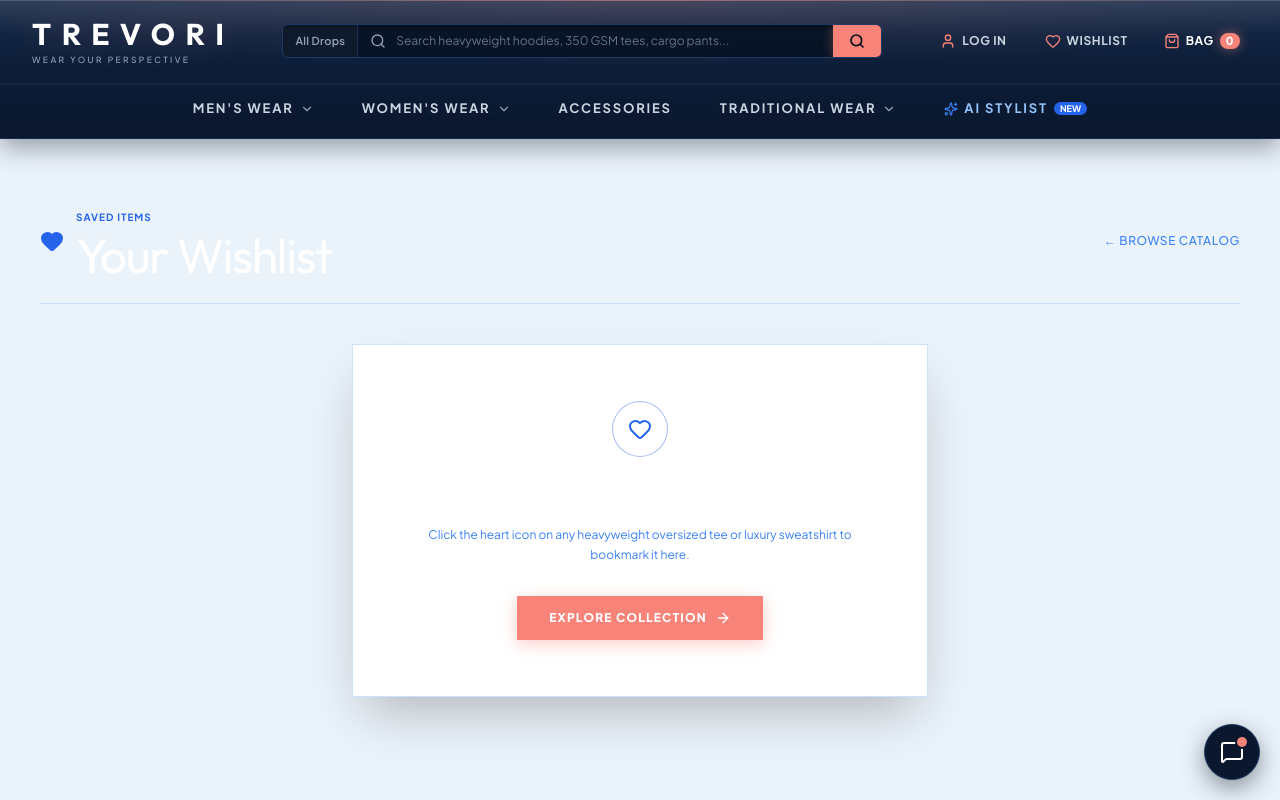
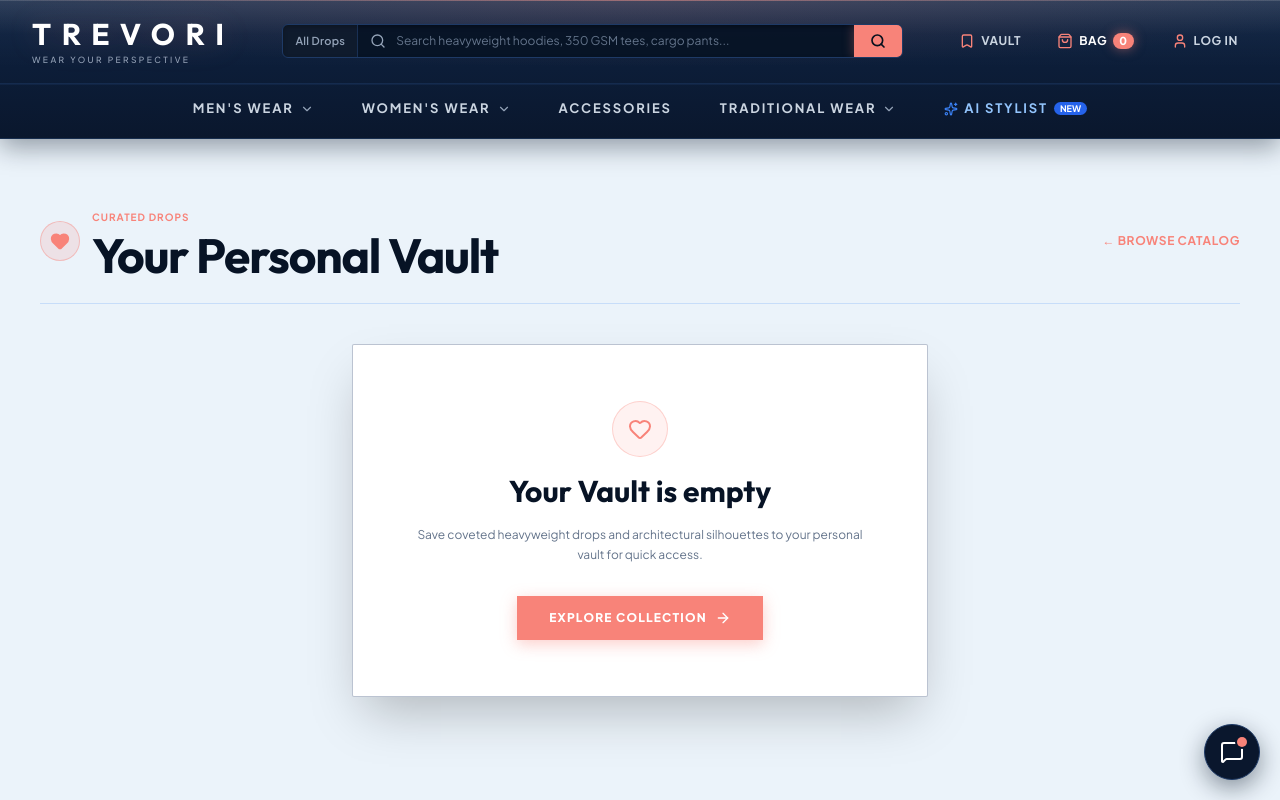
Before and after one commit to pranavavadhanula/trenzio-storefront, a React (Vite) app: page /wishlist in a window 1280 px wide. Shown: the top 800 px of the page. Built offline with nearby package versions, Linux system fonts and the light colour scheme.

Commit message:
feat: position Login at right-most edge of navbar and elevate Wishlist to exclusive luxury 'Vault'

```diff
--- a/src/components/Footer.tsx
+++ b/src/components/Footer.tsx
@@ -106,7 +106,7 @@ export const Footer: React.FC = () => {
                 <Link to="/cart" className="hover:text-[#F88379] transition-colors">Shopping Bag</Link>
               </li>
               <li>
-                <Link to="/wishlist" className="hover:text-[#F88379] transition-colors">Saved Wishlist</Link>
+                <Link to="/wishlist" className="hover:text-[#F88379] transition-colors">Personal Vault</Link>
               </li>
               <li>
                 <Link to="/try-on" className="hover:text-[#F88379] transition-colors">Virtual 3D Studio</Link>
--- a/src/components/Navbar.tsx
+++ b/src/components/Navbar.tsx
@@ -1,5 +1,5 @@
 import React, { useState, useEffect, useRef } from 'react';
-import { ShoppingBag, ChevronDown, Menu, X, Search, Heart, User, Sparkles } from 'lucide-react';
+import { ShoppingBag, ChevronDown, Menu, X, Search, Heart, Bookmark, User, Sparkles } from 'lucide-react';
 import { Link, useLocation } from 'react-router-dom';
 import { useShop } from '../context/ShopContext';
 
@@ -174,21 +174,9 @@ export const Navbar: React.FC = () => {
           </button>
         </form>
 
-        {/* Right: Actions (Account, Wishlist, Bag) */}
+        {/* Right: Actions (Vault, Bag, Account/Log In - Log In situated at the right-most edge) */}
         <div className="flex items-center space-x-2 sm:space-x-5 flex-shrink-0">
-          {/* Account / Log In */}
-          <Link
-            to={isLoggedIn ? "/account" : "/login"}
-            className="hidden sm:flex relative items-center gap-1.5 text-[#CBD5E1] hover:text-[#F88379] transition-all px-2.5 py-1.5 rounded-sm hover:bg-white/[0.06] cursor-pointer font-sans text-xs font-bold tracking-wider"
-            title={isLoggedIn ? `Account (${user?.name})` : "Customer Log In or Register"}
-          >
-            <User className="w-4 h-4 text-[#F88379]" />
-            <span>
-              {isLoggedIn ? 'ACCOUNT' : 'LOG IN'}
-            </span>
-          </Link>
-
-          {/* Wishlist */}
+          {/* Vault (Renamed from generic Wishlist to exclusive luxury Vault) */}
           <Link
             to="/wishlist"
             onClick={(e) => {
@@ -198,10 +186,10 @@ export const Navbar: React.FC = () => {
               }
             }}
             className="relative flex items-center gap-1.5 text-[#CBD5E1] hover:text-[#F88379] transition-all px-2 py-1.5 rounded-sm hover:bg-white/[0.06] cursor-pointer font-sans text-xs font-bold tracking-wider"
-            title="Wishlist (Right click to open in new tab)"
+            title="Trevori Vault (Right click to open in new tab)"
           >
-            <Heart className="w-4 h-4 text-[#F88379]" />
-            <span className="hidden sm:inline">WISHLIST</span>
+            <Bookmark className="w-4 h-4 text-[#F88379]" />
+            <span className="hidden sm:inline">VAULT</span>
             {wishlist.length > 0 && (
               <span className="text-white font-bold text-xs bg-[#F88379] px-1.5 py-0.2 rounded-full shadow-[0_0_10px_rgba(248,131,121,0.5)]">
                 ({wishlist.length})
@@ -225,6 +213,18 @@ export const Navbar: React.FC = () => {
             <span className="hidden sm:inline">BAG</span>
             <span className="px-1.5 py-0.2 rounded-full bg-[#F88379] text-white font-black text-[11px] font-sans shadow-[0_0_12px_rgba(248,131,121,0.5)]">
               {cartCount}
+            </span>
+          </Link>
+
+          {/* Account / Log In - RIGHT-MOST OF THE ENTIRE PAGE */}
+          <Link
+            to={isLoggedIn ? "/account" : "/login"}
+            className="flex relative items-center gap-1.5 text-[#CBD5E1] hover:text-[#F88379] transition-all px-2 sm:px-2.5 py-1.5 rounded-sm hover:bg-white/[0.06] cursor-pointer font-sans text-xs font-bold tracking-wider"
+            title={isLoggedIn ? `Account (${user?.name})` : "Customer Log In or Register"}
+          >
+            <User className="w-4 h-4 text-[#F88379]" />
+            <span className="hidden sm:inline">
+              {isLoggedIn ? 'ACCOUNT' : 'LOG IN'}
             </span>
           </Link>
         </div>
@@ -567,6 +567,27 @@ export const Navbar: React.FC = () => {
 
           <div className="space-y-2 border-b border-[#1E3A66] pb-4">
             <Link
+              to="/wishlist"
+              onClick={() => {
+                setMobileMenuOpen(false);
+                setIsWishlistOpen(true);
+              }}
+              className="text-xs uppercase tracking-wider text-[#CBD5E1] hover:text-[#F88379] font-bold flex items-center justify-between"
+            >
+              <div className="flex items-center gap-2">
+                <Bookmark className="w-4 h-4 text-[#F88379]" />
+                <span>MY VAULT</span>
+              </div>
+              {wishlist.length > 0 && (
+                <span className="text-[10px] text-white bg-[#F88379] px-2 py-0.5 rounded-full font-bold">
+                  {wishlist.length}
+                </span>
+              )}
+            </Link>
+          </div>
+
+          <div className="space-y-2 border-b border-[#1E3A66] pb-4">
+            <Link
               to={isLoggedIn ? "/account" : "/login"}
               onClick={() => setMobileMenuOpen(false)}
               className="text-xs uppercase tracking-wider text-[#F88379] font-bold flex items-center justify-between"
--- a/src/components/ProductCard.tsx
+++ b/src/components/ProductCard.tsx
@@ -84,7 +84,7 @@ export const ProductCard: React.FC<ProductCardProps> = ({ product }) => {
                 ? 'bg-[#F88379] border-[#F88379] text-white shadow-[0_2px_10px_rgba(248,131,121,0.5)]'
                 : 'bg-[#07111E]/80 border-[#1E3A66] text-white hover:text-[#F88379] hover:border-[#F88379]'
             }`}
-            title="Wishlist"
+            title={isSaved ? "Saved in Vault" : "Save to Vault"}
           >
             <Heart className={`w-3.5 h-3.5 ${isSaved ? 'fill-white' : ''}`} />
           </button>
--- a/src/components/ProductDetailModal.tsx
+++ b/src/components/ProductDetailModal.tsx
@@ -51,12 +51,12 @@ export const ProductDetailModal: React.FC = () => {
             onClick={() => toggleWishlist(selectedProduct.id)}
             className={`w-9 h-9 rounded-full border flex items-center justify-center transition-all cursor-pointer ${
               isSaved
-                ? 'bg-[#2563EB] border-[#2563EB] text-black shadow-[0_0_12px_rgba(212,255,0,0.4)]'
-                : 'bg-white/[0.05] border-white/15 text-[#FFFFFF] hover:text-[#2563EB] hover:border-[#2563EB]'
+                ? 'bg-[#F88379] border-[#F88379] text-white shadow-[0_0_12px_rgba(248,131,121,0.5)]'
+                : 'bg-white/[0.05] border-white/15 text-[#FFFFFF] hover:text-[#F88379] hover:border-[#F88379]'
             }`}
-            title="Wishlist"
+            title={isSaved ? "Saved in Vault" : "Save to Vault"}
           >
-            <Heart className={`w-4 h-4 ${isSaved ? 'fill-black' : ''}`} />
+            <Heart className={`w-4 h-4 ${isSaved ? 'fill-white' : ''}`} />
           </button>
 
           <button
--- a/src/components/WishlistDrawer.tsx
+++ b/src/components/WishlistDrawer.tsx
@@ -1,5 +1,5 @@
 import React from 'react';
-import { X, Heart, Trash2, ArrowRight, ShoppingBag } from 'lucide-react';
+import { X, Heart, Bookmark, Trash2, ArrowRight, ShoppingBag } from 'lucide-react';
 import { useShop } from '../context/ShopContext';
 import { Product } from '../types';
 
@@ -34,21 +34,23 @@ export const WishlistDrawer: React.FC = () => {
       />
 
       <div className="fixed inset-y-0 right-0 max-w-full flex pl-10">
-        <div className="w-screen max-w-md bg-[#0D1B3A] border-l border-white/15 shadow-2xl flex flex-col text-[#FFFFFF]">
+        <div className="w-screen max-w-md bg-[#0D1B3A] border-l border-[#1E3A66] shadow-2xl flex flex-col text-[#FFFFFF]">
           {/* Header */}
-          <div className="p-6 border-b border-white/10 flex items-center justify-between">
-            <div className="flex items-center gap-2">
-              <Heart className="w-5 h-5 text-[#2563EB] fill-[#2563EB]" />
+          <div className="p-6 border-b border-[#1E3A66]/60 flex items-center justify-between">
+            <div className="flex items-center gap-2.5">
+              <div className="w-8 h-8 rounded-full bg-[#F88379]/15 flex items-center justify-center border border-[#F88379]/40">
+                <Bookmark className="w-4 h-4 text-[#F88379]" />
+              </div>
               <div>
-                <h2 className="font-serif text-2xl text-[#FFFFFF] font-light">Saved Wishlist</h2>
-                <p className="text-[10px] uppercase tracking-widest text-[#3B82F6] mt-0.5 font-mono">
-                  {wishlistedProducts.length} Saved {wishlistedProducts.length === 1 ? 'Piece' : 'Pieces'}
+                <h2 className="font-serif text-2xl text-[#FFFFFF] font-bold">Personal Vault</h2>
+                <p className="text-[10px] uppercase tracking-widest text-[#94A3B8] mt-0.5 font-mono">
+                  {wishlistedProducts.length} Vaulted {wishlistedProducts.length === 1 ? 'Piece' : 'Pieces'}
                 </p>
               </div>
             </div>
             <button
               onClick={() => setIsWishlistOpen(false)}
-              className="w-8 h-8 rounded-full border border-white/15 flex items-center justify-center text-[#FFFFFF] hover:text-[#2563EB] hover:border-[#2563EB] transition-colors cursor-pointer"
+              className="w-8 h-8 rounded-full border border-white/15 flex items-center justify-center text-[#CBD5E1] hover:text-[#F88379] hover:border-[#F88379] transition-colors cursor-pointer"
             >
               <X className="w-4 h-4" />
             </button>
@@ -56,11 +58,11 @@ export const WishlistDrawer: React.FC = () => {
 
           {/* Value Summary */}
           {wishlistedProducts.length > 0 && (
-            <div className="bg-white/[0.02] p-4 border-b border-white/10 flex items-center justify-between text-xs">
-              <span className="text-[#3B82F6] uppercase tracking-wider text-[10px] font-mono">
-                Total Wishlist Value
+            <div className="bg-white/[0.02] p-4 border-b border-[#1E3A66]/50 flex items-center justify-between text-xs">
+              <span className="text-[#94A3B8] uppercase tracking-wider text-[10px] font-mono">
+                Total Vault Value
               </span>
-              <span className="font-mono text-[#2563EB] font-bold">
+              <span className="font-mono text-[#F88379] font-bold">
                 {formatPrice(totalWishlistValueINR)}
               </span>
             </div>
@@ -70,25 +72,25 @@ export const WishlistDrawer: React.FC = () => {
           <div className="flex-1 overflow-y-auto p-6 space-y-6">
             {wishlistedProducts.length === 0 ? (
               <div className="h-full flex flex-col items-center justify-center text-center py-16 space-y-4">
-                <div className="w-12 h-12 rounded-full border border-white/15 flex items-center justify-center text-[#3B82F6]">
-                  <Heart className="w-5 h-5 text-[#2563EB]" />
+                <div className="w-12 h-12 rounded-full border border-[#1E3A66] flex items-center justify-center text-[#F88379] bg-[#071325]">
+                  <Bookmark className="w-5 h-5 text-[#F88379]" />
                 </div>
-                <h3 className="font-serif text-xl text-[#FFFFFF]">Your wishlist is empty</h3>
-                <p className="text-xs text-[#3B82F6] max-w-xs font-light">
-                  Tap the heart icon on any t-shirt or sweatshirt to save it for later.
+                <h3 className="font-serif text-xl text-[#FFFFFF]">Your Vault is empty</h3>
+                <p className="text-xs text-[#94A3B8] max-w-xs font-light">
+                  Save coveted heavyweight drops and architectural silhouettes to your personal vault for quick access.
                 </p>
                 <button
                   onClick={() => setIsWishlistOpen(false)}
-                  className="px-6 py-2.5 border border-[#2563EB] text-xs uppercase tracking-wider text-[#2563EB] hover:bg-[#2563EB] hover:text-black transition-colors cursor-pointer mt-2 font-mono font-bold"
+                  className="px-6 py-2.5 border border-[#F88379] text-xs uppercase tracking-wider text-[#F88379] hover:bg-[#F88379] hover:text-[#07111E] transition-colors cursor-pointer mt-2 font-mono font-bold rounded-sm"
                 >
-                  Explore Catalog
+                  Explore Drops
                 </button>
               </div>
             ) : (
               wishlistedProducts.map((product) => (
                 <div
                   key={product.id}
-                  className="flex gap-4 pb-6 border-b border-white/10 last:border-b-0"
+                  className="flex gap-4 pb-6 border-b border-[#1E3A66]/50 last:border-b-0"
                 >
                   <img
                     src={product.images.primary}
@@ -97,18 +99,18 @@ export const WishlistDrawer: React.FC = () => {
                       setSelectedProduct(product);
                       setIsWishlistOpen(false);
                     }}
-                    className="w-20 h-24 object-contain bg-gradient-to-b from-white/[0.06] to-white/[0.02] border border-white/15 cursor-pointer hover:opacity-80 transition-opacity"
+                    className="w-20 h-24 object-contain bg-gradient-to-b from-[#0F2444] to-[#0A172D] border border-[#1E3A66]/60 cursor-pointer hover:opacity-80 transition-opacity rounded-sm"
                   />
                   <div className="flex-1 flex flex-col justify-between">
                     <div>
                       <div className="flex items-start justify-between">
-                        <span className="text-[9px] uppercase tracking-widest text-[#2563EB] font-mono font-bold">
+                        <span className="text-[9px] uppercase tracking-widest text-[#F88379] font-mono font-bold">
                           {product.gsm} GSM &bull; {product.gender}
                         </span>
                         <button
                           onClick={() => toggleWishlist(product.id)}
-                          className="text-[#3B82F6] hover:text-[#2563EB] p-0.5 cursor-pointer transition-colors"
-                          title="Remove"
+                          className="text-[#94A3B8] hover:text-[#F88379] p-0.5 cursor-pointer transition-colors"
+                          title="Remove from Vault"
                         >
                           <Trash2 className="w-3.5 h-3.5" />
                         </button>
@@ -119,11 +121,11 @@ export const WishlistDrawer: React.FC = () => {
                           setSelectedProduct(product);
                           setIsWishlistOpen(false);
                         }}
-                        className="font-serif text-sm text-[#FFFFFF] line-clamp-1 cursor-pointer hover:text-[#2563EB] mt-1"
+                        className="font-serif text-sm text-[#FFFFFF] line-clamp-1 cursor-pointer hover:text-[#F88379] mt-1"
                       >
                         {product.name}
                       </h4>
-                      <p className="text-xs font-mono font-bold text-[#2563EB] mt-1">
+                      <p className="text-xs font-mono font-bold text-[#F88379] mt-1">
                         {formatPrice(product.priceINR)}
                       </p>
                     </div>
--- a/src/pages/ProductDetailPage.tsx
+++ b/src/pages/ProductDetailPage.tsx
@@ -116,10 +116,10 @@ export const ProductDetailPage: React.FC = () => {
               onClick={() => toggleWishlist(product.id)}
               className={`absolute top-4 right-4 w-10 h-10 rounded-full border flex items-center justify-center transition-all cursor-pointer shadow-md ${
                 isSaved
-                  ? 'bg-[#2563EB] border-[#2563EB] text-white shadow-[0_0_15px_rgba(37,99,235,0.5)]'
-                  : 'bg-white/80 border-[#2563EB]/25 text-white hover:text-[#3B82F6] hover:border-[#3B82F6]'
+                  ? 'bg-[#F88379] border-[#F88379] text-white shadow-[0_0_15px_rgba(248,131,121,0.5)]'
+                  : 'bg-[#071325]/80 border-[#1E3A66] text-white hover:text-[#F88379] hover:border-[#F88379]'
               }`}
-              title="Save to Wishlist"
+              title={isSaved ? "Saved in Vault" : "Save to Vault"}
             >
               <Heart className={`w-4 h-4 ${isSaved ? 'fill-white' : ''}`} />
             </button>
--- a/src/pages/WishlistPage.tsx
+++ b/src/pages/WishlistPage.tsx
@@ -18,32 +18,34 @@ export const WishlistPage: React.FC = () => {
     <div className="min-h-screen py-10 sm:py-16 max-w-7xl mx-auto px-6 sm:px-10 bg-[#EBF3FA] text-[#FFFFFF]">
       <div className="mb-10 pb-6 border-b border-[#3B82F6]/20 flex items-center justify-between">
         <div className="flex items-center gap-3">
-          <Heart className="w-6 h-6 text-[#2563EB] fill-[#2563EB]" />
+          <div className="w-10 h-10 rounded-full bg-[#F88379]/15 flex items-center justify-center border border-[#F88379]/40">
+            <Heart className="w-5 h-5 text-[#F88379] fill-[#F88379]" />
+          </div>
           <div>
-            <span className="text-[10px] uppercase tracking-widest text-[#2563EB] font-mono font-bold">Saved Items</span>
-            <h1 className="font-serif text-3xl sm:text-5xl font-light text-[#FFFFFF] tracking-tight mt-1">
-              Your Wishlist
+            <span className="text-[10px] uppercase tracking-widest text-[#F88379] font-mono font-bold">Curated Drops</span>
+            <h1 className="font-serif text-3xl sm:text-5xl font-bold text-[#071325] tracking-tight mt-1">
+              Your Personal Vault
             </h1>
           </div>
         </div>
         <Link
           to="/collections/all"
-          className="text-xs uppercase tracking-wider text-[#3B82F6] hover:text-[#2563EB] font-mono font-medium"
+          className="text-xs uppercase tracking-wider text-[#F88379] hover:text-[#FA958D] font-mono font-bold"
         >
           &larr; Browse Catalog
         </Link>
       </div>
 
       {wishlistedProducts.length === 0 ? (
-        <div className="py-24 text-center border border-[#3B82F6]/25 p-8 sm:p-14 bg-white text-[#FFFFFF] space-y-4 max-w-xl mx-auto shadow-2xl backdrop-blur-xl">
-          <div className="w-14 h-14 mx-auto rounded-full bg-white/[0.04] border border-[#2563EB]/40 flex items-center justify-center text-[#2563EB]">
-            <Heart className="w-6 h-6 text-[#2563EB]" />
+        <div className="py-24 text-center border border-[#1E3A66]/30 p-8 sm:p-14 bg-white text-[#071325] space-y-4 max-w-xl mx-auto shadow-2xl rounded-sm">
+          <div className="w-14 h-14 mx-auto rounded-full bg-[#F88379]/10 border border-[#F88379]/30 flex items-center justify-center text-[#F88379]">
+            <Heart className="w-6 h-6 text-[#F88379]" />
           </div>
-          <h2 className="font-serif text-2xl sm:text-3xl text-white font-light">
-            Your wishlist is empty
+          <h2 className="font-serif text-2xl sm:text-3xl text-[#071325] font-bold">
+            Your Vault is empty
           </h2>
-          <p className="text-xs text-[#3B82F6] max-w-md mx-auto font-light leading-relaxed">
-            Click the heart icon on any heavyweight oversized tee or luxury sweatshirt to bookmark it here.
+          <p className="text-xs text-[#64748B] max-w-md mx-auto font-light leading-relaxed">
+            Save coveted heavyweight drops and architectural silhouettes to your personal vault for quick access.
           </p>
           <div className="pt-4">
             <Link
```
